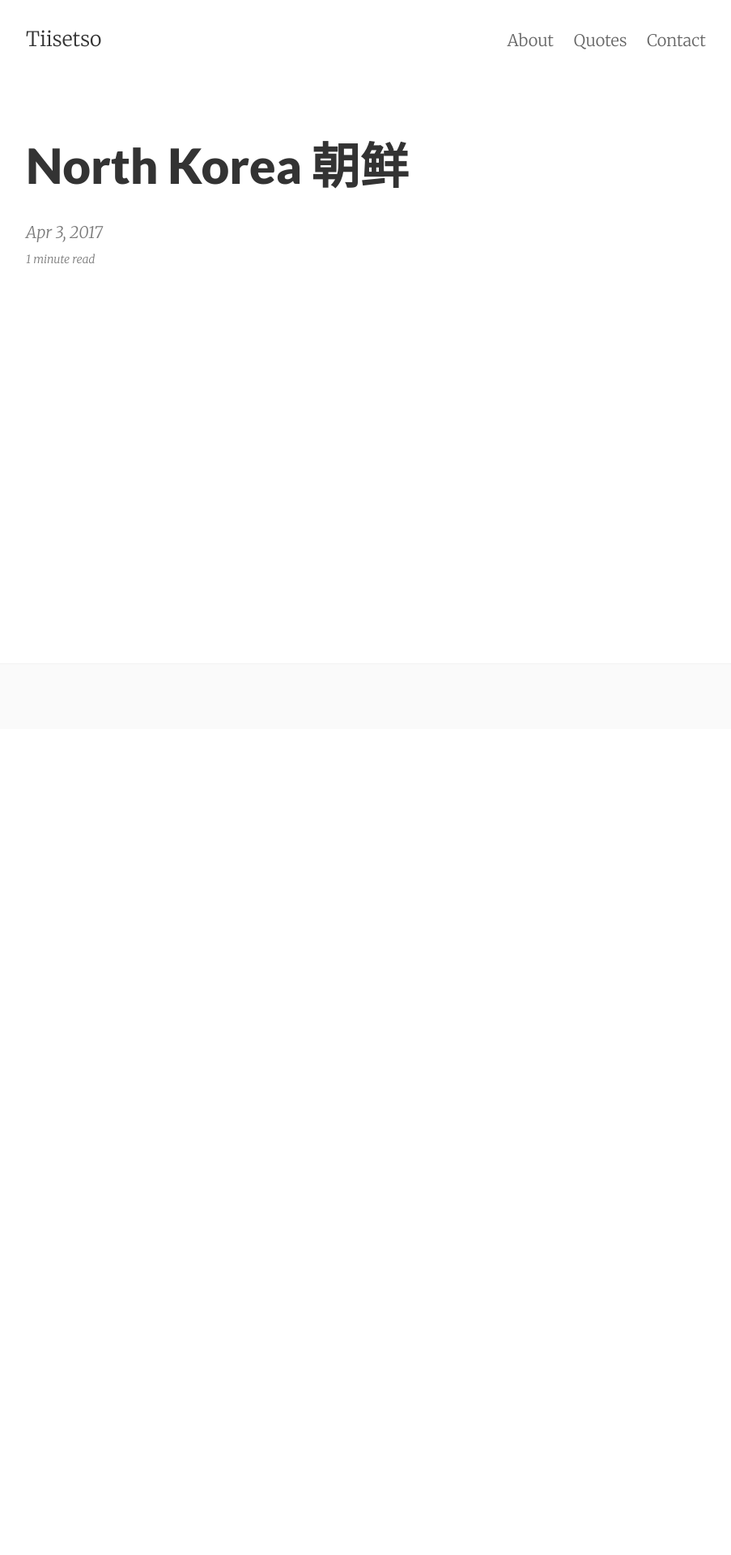
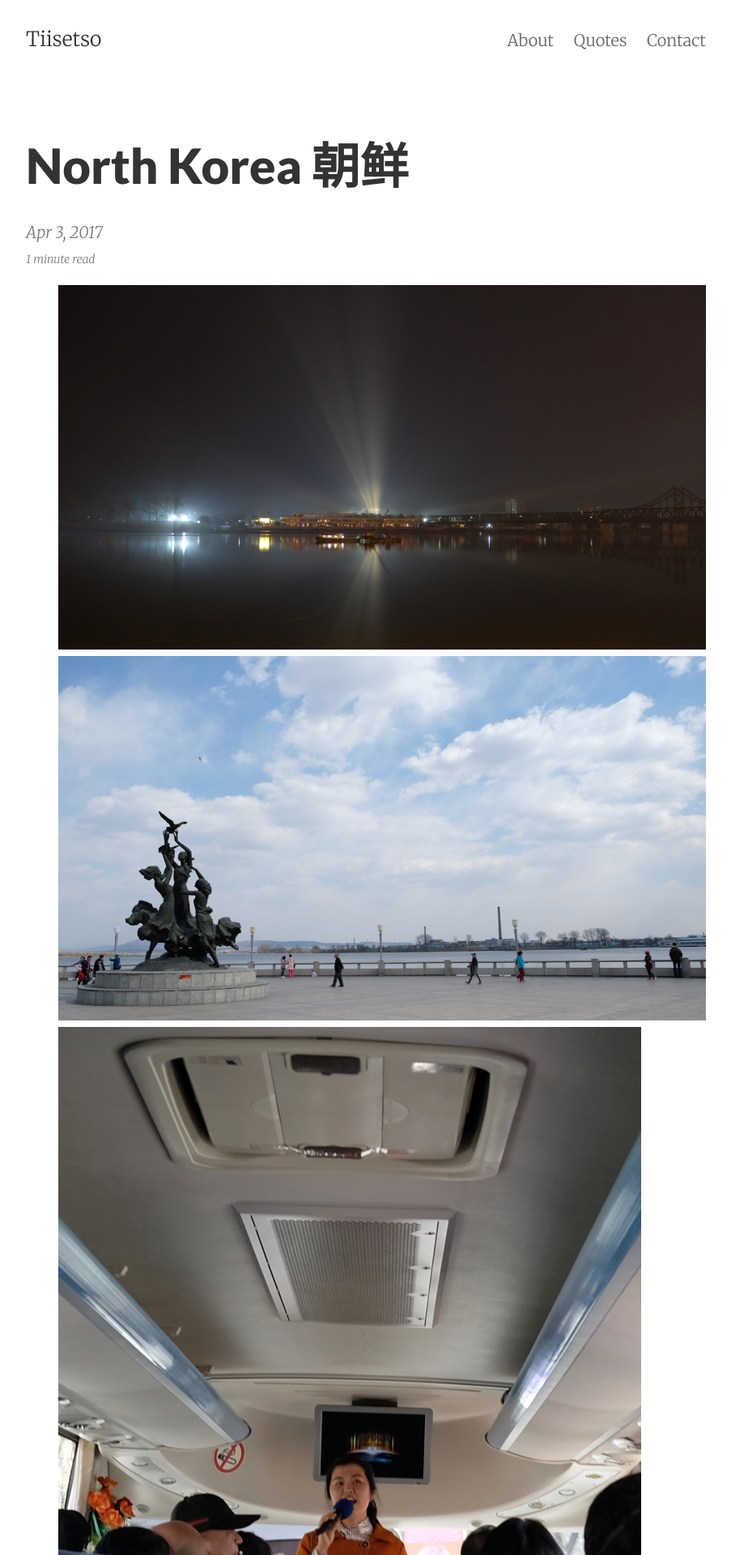
Before and after one commit to Tiisetso/tiisetso.github.io, a Jekyll site: the page built from _posts/2017-04-03-North-Korea-Photos.md, in a window 1280 px wide. Shown: the top 1920 px of the page at 81% size, without its empty margins (188-1091 px from the left). Built offline with Jekyll 4.4.1, drawn with Linux system fonts in a browser that asks for light colours; before the commit the page ends 900 px from its top, so only the background shows below that.

Commit message:
Typo fixed.

```diff
--- a/_posts/2017-04-03-North-Korea-Photos.md
+++ b/_posts/2017-04-03-North-Korea-Photos.md
@@ -7,7 +7,7 @@ categories: china
 ---
 <ul style="list-style: none;">
 {% for image in site.static_files %}
-    {% if image.path contains 'posts/2017-04-03-North-Korea-Photos %}
+    {% if image.path contains 'posts/2017-04-03-North-Korea-Photos' %}
         <li><img src="{{ site.url }}{{ image.path }}" /></li>
     {% endif %}
 {% endfor %}
```
